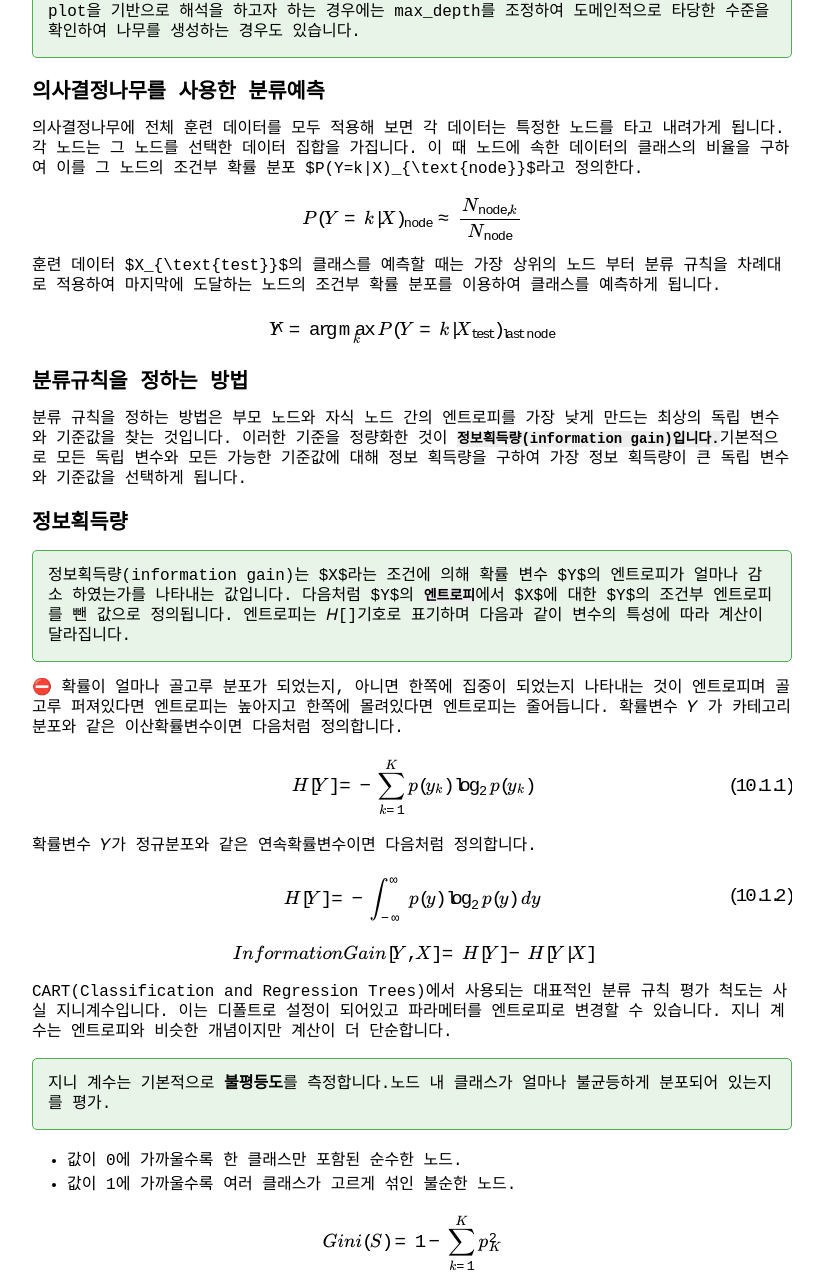
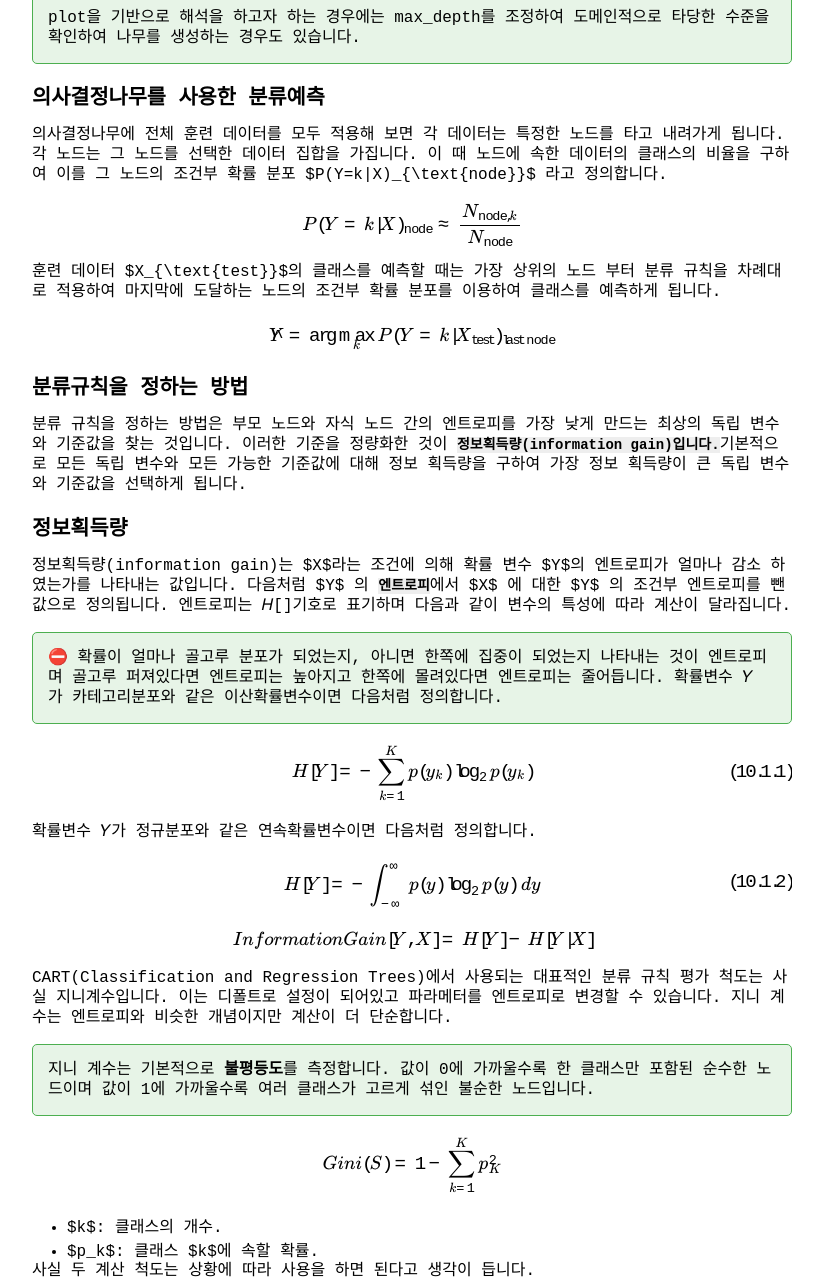
Before and after one commit to ggami-da/ggami-da.github.io, a Jekyll site: the page built from _posts/2024-11-24-Decision-Tree.md, in a window 1280 px wide and 1400 px high, scrolled down 2127 px, cut to the strip 120-1400 px from the top of the window. Shown: the whole strip, without its empty margins (228-1051 px from the left). Built offline with Jekyll 4.4.1, drawn with Linux system fonts in a browser that asks for light colours; formulas are drawn with MathJax 3; some of the changed text lies outside the part shown.

Commit message:
UPDATE : 의사결정나무

```diff
--- a/_posts/2024-11-24-Decision-Tree.md
+++ b/_posts/2024-11-24-Decision-Tree.md
@@ -37,6 +37,7 @@ Python과 R에서 많이 사용되는 이유 중 하나 **단순함, 효율성,
 단, 자식 노드에 한가지 클래스의 데이터만 존재한다면 더 이상 자식 노드를 나누지 않고 중지합니다.
 
 이렇게 자식 노드 나누기를 연속적으로 적용하면 노드가 계속 증가하는 나무(tree)와 같은 형태로 표현할 수 있습니다.
+
 ![image.png](https://prod-files-secure.s3.us-west-2.amazonaws.com/2f3b71b1-6eff-4d14-b560-529b11d66146/ff0566f2-22db-4696-948e-3864da11f86b/image.png)
 ![image.png](https://prod-files-secure.s3.us-west-2.amazonaws.com/2f3b71b1-6eff-4d14-b560-529b11d66146/0bbf96f3-7920-4fd4-9d99-d37ef14d16fd/image.png)
 ![image.png](https://prod-files-secure.s3.us-west-2.amazonaws.com/2f3b71b1-6eff-4d14-b560-529b11d66146/fdc5dfc8-6572-4019-9f53-afda854ed024/image.png)
@@ -47,7 +48,7 @@ plot을 기반으로 해석을 하고자 하는 경우에는 max_depth를 조정
 ## 의사결정나무를 사용한 분류예측
 
 의사결정나무에 전체 훈련 데이터를 모두 적용해 보면 각 데이터는 특정한 노드를 타고 내려가게 됩니다.
-각 노드는 그 노드를 선택한 데이터 집합을 가집니다. 이 때 노드에 속한 데이터의 클래스의 비율을 구하여 이를 그 노드의 조건부 확률 분포 $P(Y=k|X)_{\text{node}}$라고 정의한다.
+각 노드는 그 노드를 선택한 데이터 집합을 가집니다. 이 때 노드에 속한 데이터의 클래스의 비율을 구하여 이를 그 노드의 조건부 확률 분포 $P(Y=k|X)_{\text{node}}$ 라고 정의합니다.
 
 $$
  P(Y=k|X)_
@@ -62,12 +63,13 @@ $$
 
 ## 분류규칙을 정하는 방법
 
-분류 규칙을 정하는 방법은 부모 노드와 자식 노드 간의 엔트로피를 가장 낮게 만드는 최상의 독립 변수와 기준값을 찾는 것입니다.  이러한 기준을 정량화한 것이 **`정보획득량(information gain)입니다.`**기본적으로 모든 독립 변수와 모든 가능한 기준값에 대해 정보 획득량을 구하여 가장 정보 획득량이 큰 독립 변수와 기준값을 선택하게 됩니다.
+분류 규칙을 정하는 방법은 부모 노드와 자식 노드 간의 엔트로피를 가장 낮게 만드는 최상의 독립 변수와 기준값을 찾는 것입니다. 이러한 기준을 정량화한 것이 **`정보획득량(information gain)입니다.`**기본적으로 모든 독립 변수와 모든 가능한 기준값에 대해 정보 획득량을 구하여 가장 정보 획득량이 큰 독립 변수와 기준값을 선택하게 됩니다.
 
 ## 정보획득량
 
-정보획득량(information gain)는 $X$라는 조건에 의해 확률 변수 $Y$의 엔트로피가 얼마나 감소 하였는가를 나타내는 값입니다.  다음처럼 $Y$의 **`엔트로피`**에서 $X$에 대한 $Y$의 조건부 엔트로피를 뺀 값으로 정의됩니다.
+정보획득량(information gain)는 $X$라는 조건에 의해 확률 변수 $Y$의 엔트로피가 얼마나 감소 하였는가를 나타내는 값입니다. 다음처럼 $Y$ 의 **`엔트로피`**에서 $X$ 에 대한 $Y$ 의 조건부 엔트로피를 뺀 값으로 정의됩니다.
 엔트로피는 𝐻[]기호로 표기하며 다음과 같이 변수의 특성에 따라 계산이 달라집니다.
+
 {: .box-success}
 ⛔ 확률이 얼마나 골고루 분포가 되었는지, 아니면 한쪽에 집중이 되었는지 나타내는 것이 엔트로피며 골고루 퍼져있다면 엔트로피는 높아지고 한쪽에 몰려있다면 엔트로피는 줄어듭니다.
 확률변수 𝑌 가 카테고리분포와 같은 이산확률변수이면 다음처럼 정의합니다.
@@ -95,9 +97,7 @@ CART(Classification and Regression Trees)에서 사용되는 대표적인 분류
 지니 계수는 엔트로피와 비슷한 개념이지만 계산이 더 단순합니다.
 
 {: .box-success}
-지니 계수는 기본적으로 **불평등도**를 측정합니다.노드 내 클래스가 얼마나 불균등하게 분포되어 있는지를 평가.
-- 값이 0에 가까울수록 한 클래스만 포함된 순수한 노드.
-- 값이 1에 가까울수록 여러 클래스가 고르게 섞인 불순한 노드.
+지니 계수는 기본적으로 **불평등도**를 측정합니다. 값이 0에 가까울수록 한 클래스만 포함된 순수한 노드이며 값이 1에 가까울수록 여러 클래스가 고르게 섞인 불순한 노드입니다.
 
 
 $$
@@ -191,7 +191,6 @@ $$
     1. 예를 들어, 가장 먼저 $X_1$ 데이터 중 1.4와 1.1 사이를 threshold로 지정한다. ⇒ $X_1$ < 1.25
     2. 그 다음으로 $X_1$ 데이터 중 1.1와 0.8 사이를 threshold로 지정한다. ⇒ $X_1$ < 0.95
     3. a와 b를 반복한다.
-    {: .box-success}
     ⛔ 즉, 값이 변해지는 지점을 모두 threshold를 지정해보고 Information Gain을 구한다.
 
 3. $X_1$이 끝이 나면 $X_2$도 동일하게 모두 정렬하여 Information Gain을 구한다.
```
